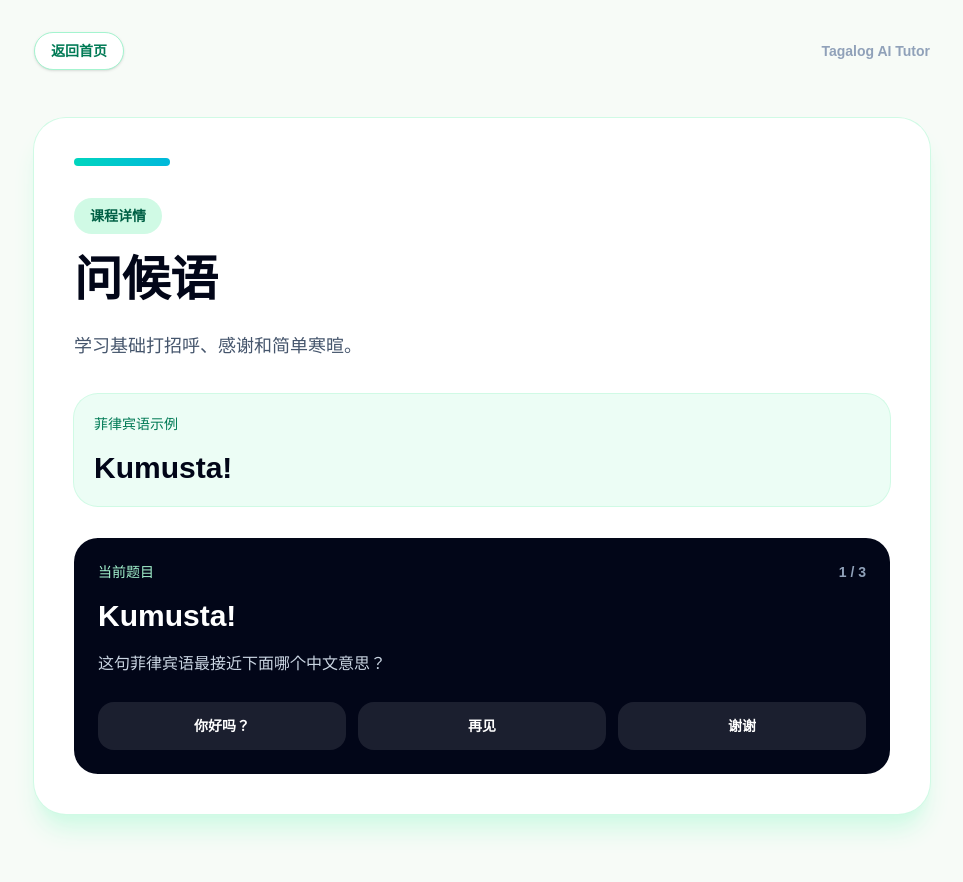
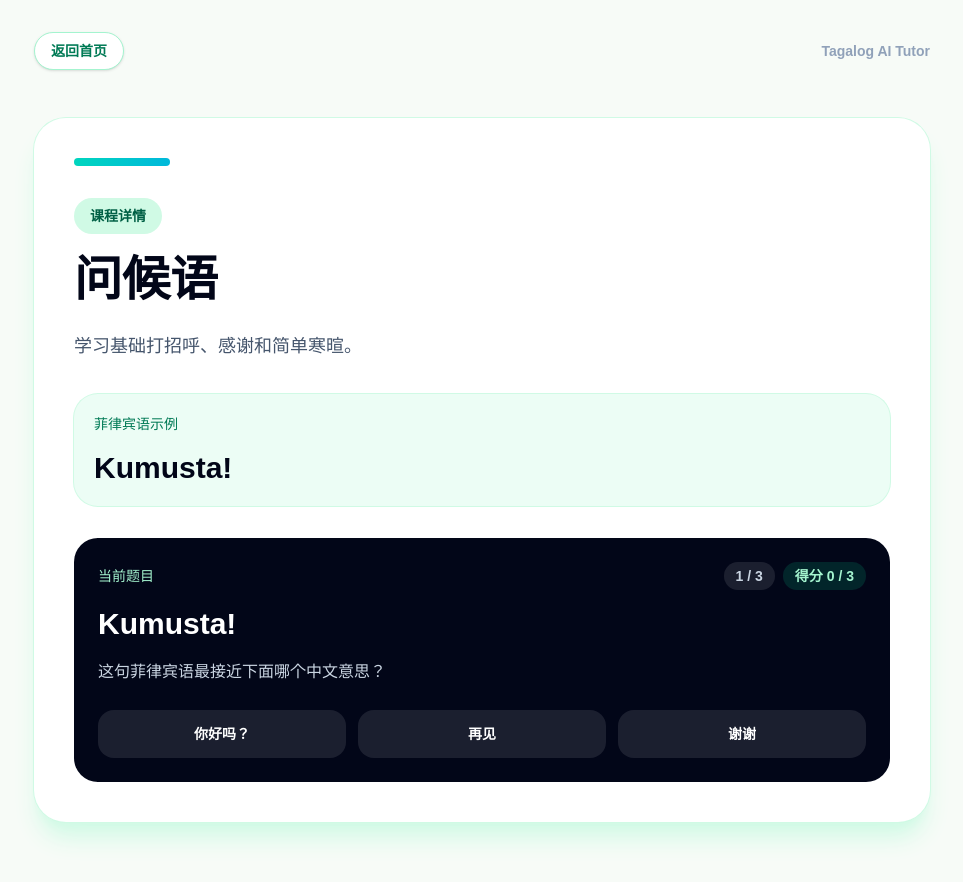
Before and after one commit to KingLEoo-coder/tagalog-ai-tutor, a Next.js app: page /lessons/greetings in a window 1280 px wide. Shown: the top 882 px of the page, without its empty margins (158-1121 px from the left). Built offline with nearby package versions, Linux system fonts and the light colour scheme.

Commit message:
add quiz score tracking

```diff
--- a/src/app/lessons/[id]/LessonQuiz.tsx
+++ b/src/app/lessons/[id]/LessonQuiz.tsx
@@ -20,11 +20,24 @@ export function LessonQuiz({ questions }: LessonQuizProps) {
   const [currentQuestionIndex, setCurrentQuestionIndex] = useState(0);
   const [selectedOption, setSelectedOption] = useState<string | null>(null);
   const [isCompleted, setIsCompleted] = useState(false);
+  const [score, setScore] = useState(0);
 
   const question = questions[currentQuestionIndex];
   const isAnswered = selectedOption !== null;
   const isCorrect = selectedOption === question.answer;
   const isLastQuestion = currentQuestionIndex === questions.length - 1;
+
+  function handleSelectOption(option: string) {
+    if (selectedOption !== null) {
+      return;
+    }
+
+    setSelectedOption(option);
+
+    if (option === question.answer) {
+      setScore((currentScore) => currentScore + 1);
+    }
+  }
 
   function handleNextQuestion() {
     if (isLastQuestion) {
@@ -44,6 +57,9 @@ export function LessonQuiz({ questions }: LessonQuizProps) {
         <p className="mt-4 text-base leading-7 text-slate-300">
           你已经完成本课程的所有题目
         </p>
+        <p className="mt-4 inline-flex rounded-full bg-white/10 px-4 py-2 text-sm font-semibold text-emerald-200">
+          你的得分：{score} / {questions.length}
+        </p>
         <Link
           href="/"
           className="mt-6 inline-flex h-12 items-center justify-center rounded-full bg-emerald-400 px-5 text-sm font-semibold text-slate-950 transition hover:bg-emerald-300"
@@ -58,9 +74,14 @@ export function LessonQuiz({ questions }: LessonQuizProps) {
     <section className="mt-8 rounded-3xl bg-slate-950 p-6 text-white">
       <div className="flex flex-col gap-2 sm:flex-row sm:items-center sm:justify-between">
         <p className="text-sm font-medium text-emerald-200">当前题目</p>
-        <p className="text-sm font-semibold text-slate-400">
-          {currentQuestionIndex + 1} / {questions.length}
-        </p>
+        <div className="flex flex-wrap gap-2 text-sm font-semibold">
+          <p className="rounded-full bg-white/10 px-3 py-1 text-slate-300">
+            {currentQuestionIndex + 1} / {questions.length}
+          </p>
+          <p className="rounded-full bg-emerald-400/15 px-3 py-1 text-emerald-200">
+            得分 {score} / {questions.length}
+          </p>
+        </div>
       </div>
       <p className="mt-4 text-3xl font-bold">{question.prompt}</p>
       <p className="mt-4 text-base leading-7 text-slate-300">
@@ -75,11 +96,12 @@ export function LessonQuiz({ questions }: LessonQuizProps) {
             <button
               key={option}
               type="button"
-              onClick={() => setSelectedOption(option)}
+              onClick={() => handleSelectOption(option)}
+              disabled={isAnswered}
               className={`min-h-12 rounded-2xl px-4 py-3 text-sm font-semibold transition ${
                 isSelected
                   ? "bg-emerald-400 text-slate-950"
-                  : "bg-white/10 text-white hover:bg-white/20"
+                  : "bg-white/10 text-white hover:bg-white/20 disabled:hover:bg-white/10"
               }`}
             >
               {option}
```
